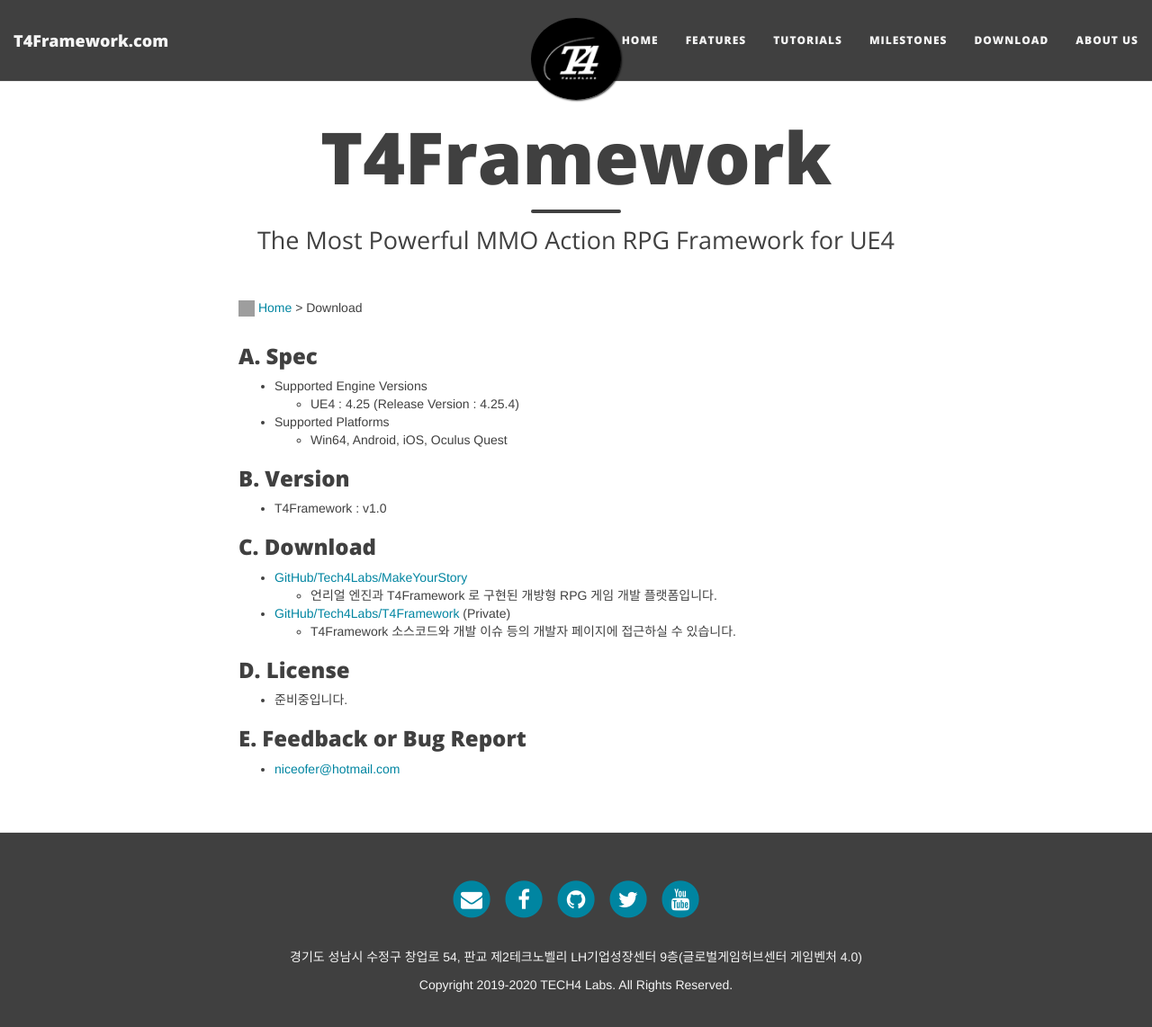
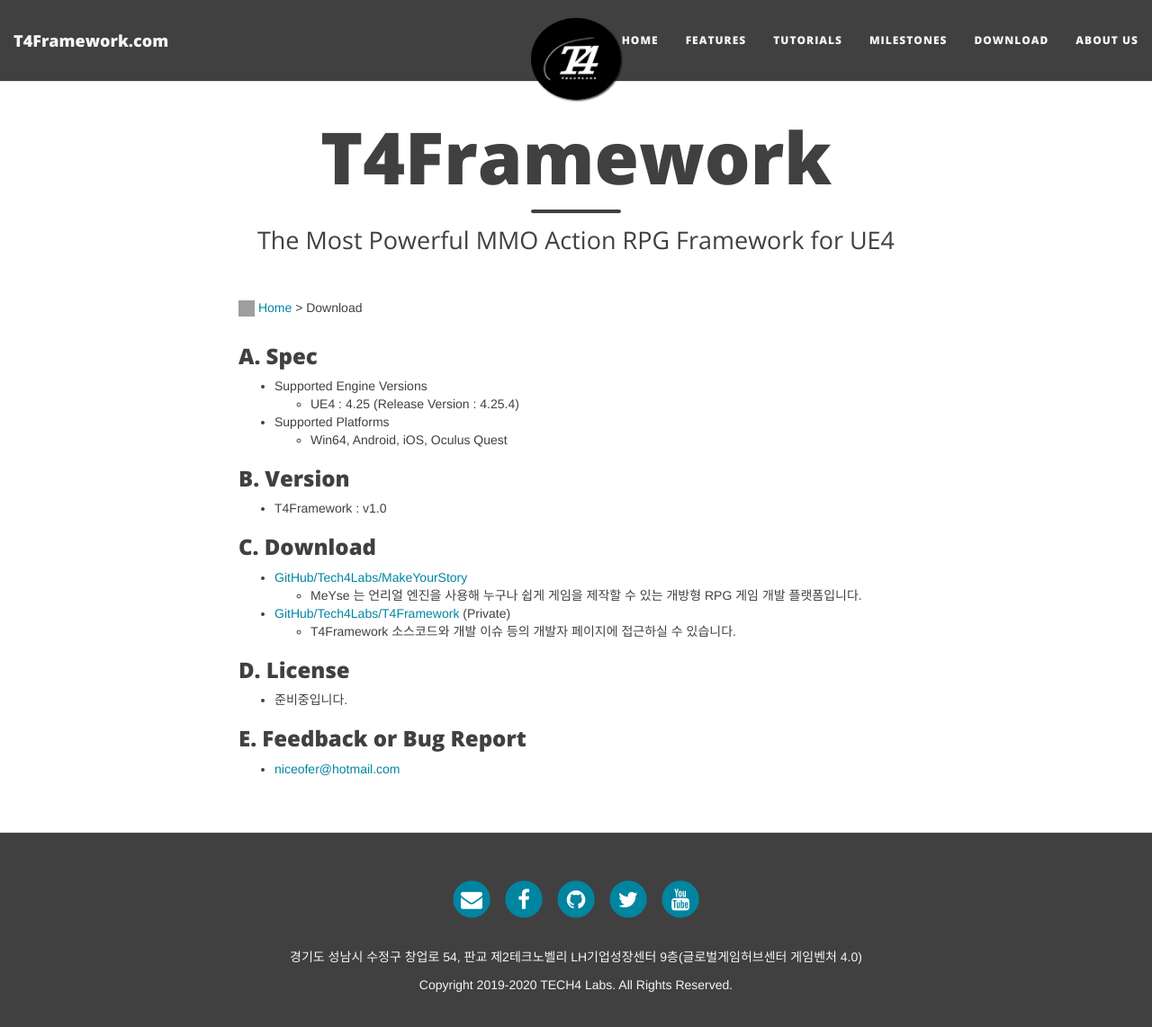
Before and after one commit to T4Framework/T4Framework_WebSite, a Jekyll site: the page built from docs/T4Framework_Download.md, in a window 1280 px wide and 1186 px high. Shown: the top 1142 px of the window at 90% size. Built offline with Jekyll 4.4.1, drawn with Linux system fonts in a browser that asks for light colours; nearby versions of some CDN libraries; grey boxes are pictures that could not be loaded.

Commit message:
다운로드 업데이트

```diff
--- a/docs/T4Framework_Download.md
+++ b/docs/T4Framework_Download.md
@@ -19,7 +19,7 @@
 ### C. Download
 
 - [GitHub/Tech4Labs/MakeYourStory](https://github.com/Tech4Labs/MakeYourStory)
-  - 언리얼 엔진과 T4Framework 로 구현된 개방형 RPG 게임 개발 플랫폼입니다.
+  - MeYse 는 언리얼 엔진을 사용해 누구나 쉽게 게임을 제작할 수 있는 개방형 RPG 게임 개발 플랫폼입니다.
 - [GitHub/Tech4Labs/T4Framework](https://github.com/Tech4Labs/T4Framework) (Private)
   - T4Framework 소스코드와 개발 이슈 등의 개발자 페이지에 접근하실 수 있습니다.
 
```
